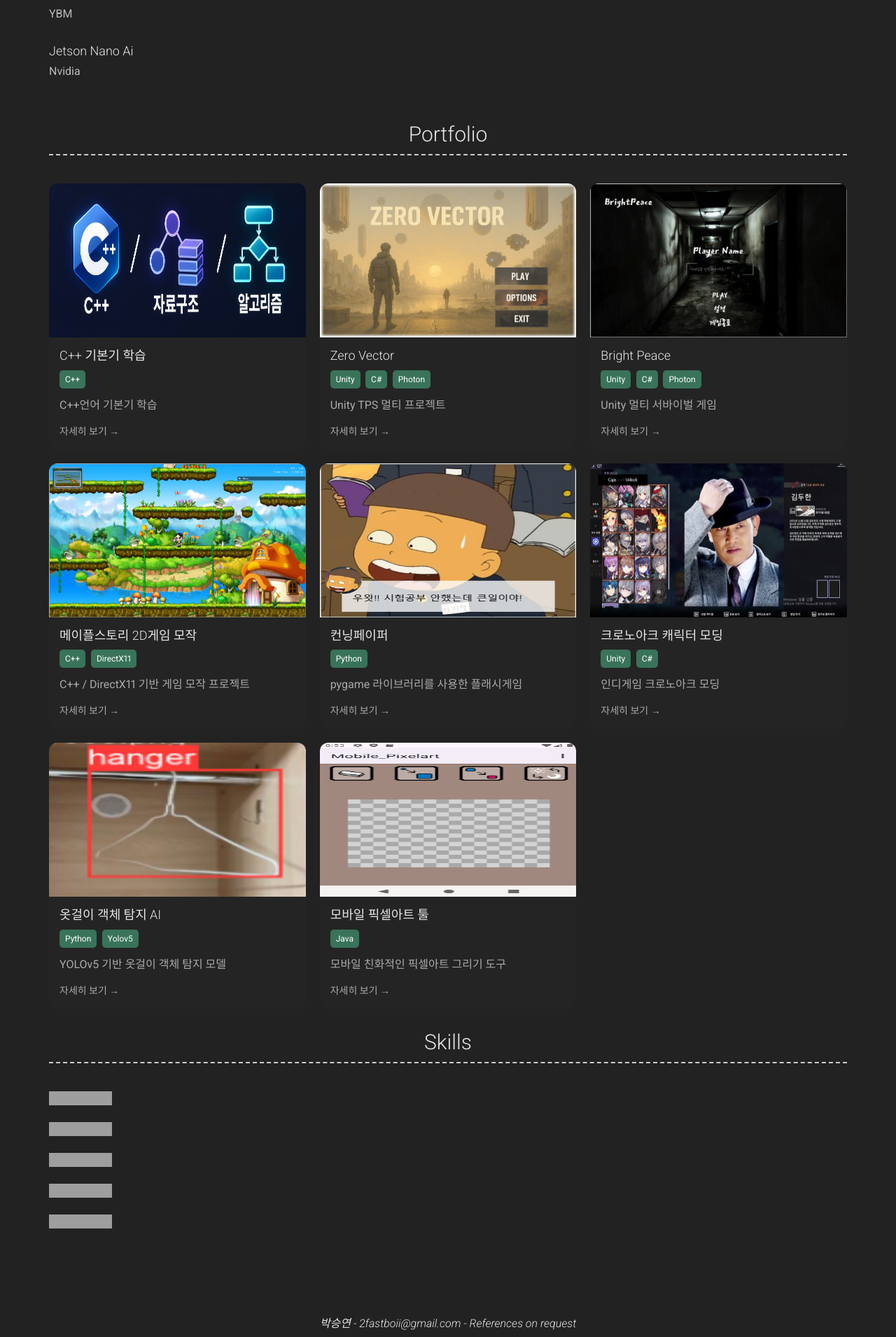
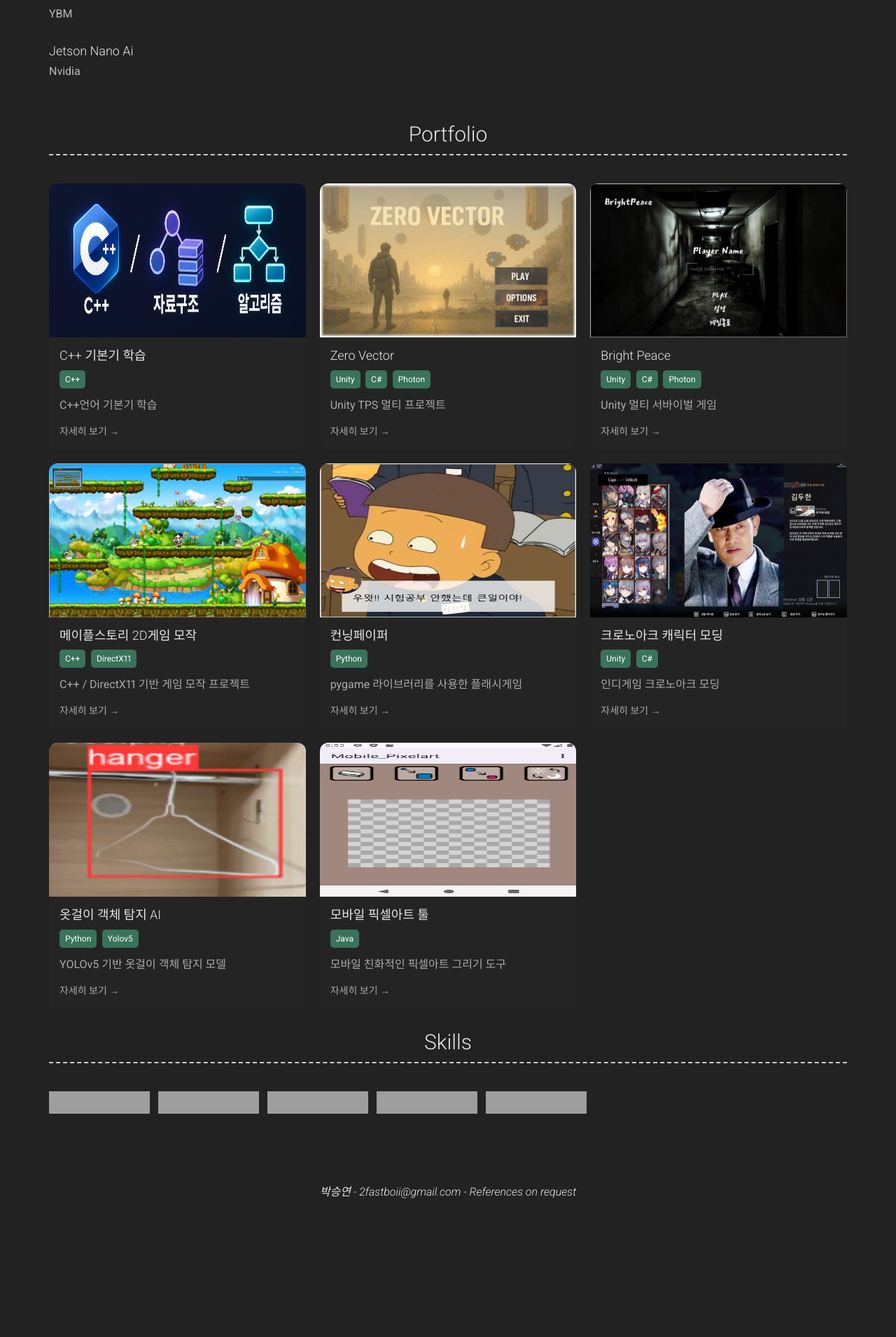
Before and after one commit to new6ie3/new6ie3.github.io, a Jekyll site: the page built from index.md, in a window 1280 px wide. Shown: the part 886-2796 px from the top of the page at 70% size. Built offline with Jekyll 4.4.1, drawn with Linux system fonts in a browser that asks for light colours; nearby versions of some CDN libraries; after the commit the page ends 2608 px from its top, so only the background shows below that; grey boxes are pictures that could not be loaded.

Commit message:
Update skills.scss

```diff
--- a/_sass/skills.scss
+++ b/_sass/skills.scss
@@ -1,45 +1,43 @@
+
+/* 기술 스택 전체 영역 */
 .skills-list {
+  display: flex;
+  flex-wrap: wrap;
+  align-items: center;
+  gap: 12px;
   margin-top: 25px;
 }
 
-.skill-item {
-  margin-bottom: 24px;
+/* 개별 기술 스택 */
+.skills-list .skill-item {
+  display: inline-flex;
+  align-items: center;
+  width: auto;
+  margin: 0;
+  padding: 0;
 }
 
-.skill-header {
-  display: flex;
-  justify-content: space-between;
-
-  margin-bottom: 8px;
+/* Simple Icons 뱃지 이미지 */
+.skills-list .skill-badge {
+  display: block;
+  height: 32px;
+  width: auto;
+  max-width: 100%;
+  transition: transform 0.2s ease;
 }
 
-.skill-name {
-  font-size: 17px;
-  font-weight: 600;
+/* 마우스를 올렸을 때 */
+.skills-list .skill-badge:hover {
+  transform: translateY(-3px);
 }
 
-.skill-level {
-  font-size: 14px;
-  color: #aaa;
+/* 모바일 화면 */
+@media (max-width: 768px) {
+  .skills-list {
+    gap: 8px;
+  }
+
+  .skills-list .skill-badge {
+    height: 28px;
+  }
 }
-
-.skill-bar {
-  width: 100%;
-  height: 10px;
-
-  background: rgba(255, 255, 255, 0.1);
-
-  border-radius: 10px;
-
-  overflow: hidden;
-}
-
-.skill-bar-fill {
-  height: 100%;
-
-  background: #39735a;
-
-  border-radius: 10px;
-
-  transition: width 0.8s ease;
-}
```
